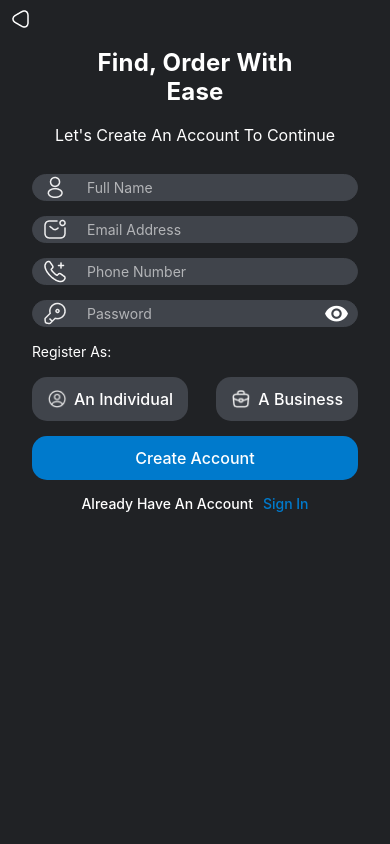
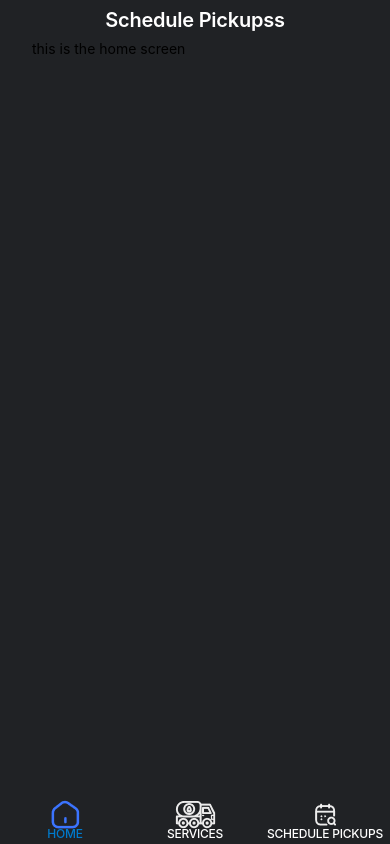
Before and after one commit to chrispydev/Phluow, a React Native app: screen / in a window 390 px wide. Built offline with nearby package versions, Linux system fonts and the light colour scheme.

Commit message:
fix(file name): cleared invalid prop type

```diff
--- a/App.js
+++ b/App.js
@@ -17,16 +17,16 @@ const screenOptions = ({route}) => ({
     let imageTab;
     if (route.name === 'Home') {
       imageTab = focused
-        ? `${require('./assets/home-active.png')}`
-        : `${require('./assets/home.png')}`;
+        ? require('./assets/home-active.png')
+        : require('./assets/home.png');
     } else if (route.name === 'Services') {
       imageTab = focused
-        ? `${require('./assets/service.png')}`
-        : `${require('./assets/service.png')}`;
+        ? require('./assets/service.png')
+        : require('./assets/service.png');
     } else if (route.name === 'Schedule Pickups') {
       imageTab = focused
-        ? `${require('./assets/pickup-active.png')}`
-        : `${require('./assets/pickup.png')}`;
+        ? require('./assets/pickup-active.png')
+        : require('./assets/pickup.png');
     }
 
     return <Image source={imageTab} width={100} height={100} />;
@@ -50,9 +50,7 @@ const screenOptions = ({route}) => ({
 
 function HomeTabs() {
   return (
-    <Tab.Navigator
-      screenOptions={screenOptions}
-      initialRouteName="Schedule Pickups">
+    <Tab.Navigator screenOptions={screenOptions}>
       <Tab.Screen name="Home" component={HomeScreen} />
       <Tab.Screen name="Services" component={Services} />
 
@@ -65,7 +63,7 @@ function App() {
   return (
     <NavigationContainer>
       <Stack.Navigator
-        initialRouteName="signUp"
+        initialRouteName="home-tab"
         screenOptions={{
           headerShown: false,
         }}>
```
